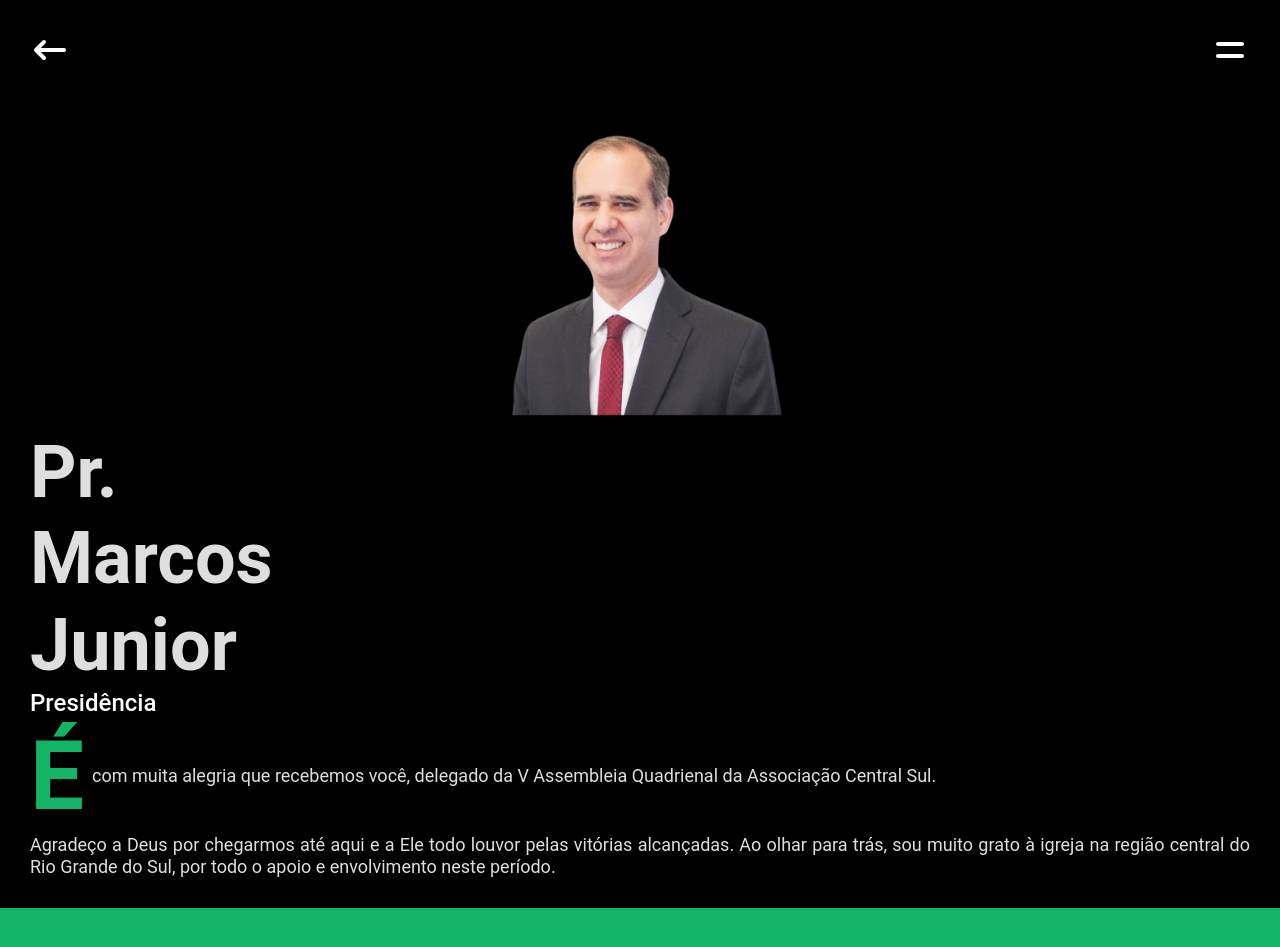
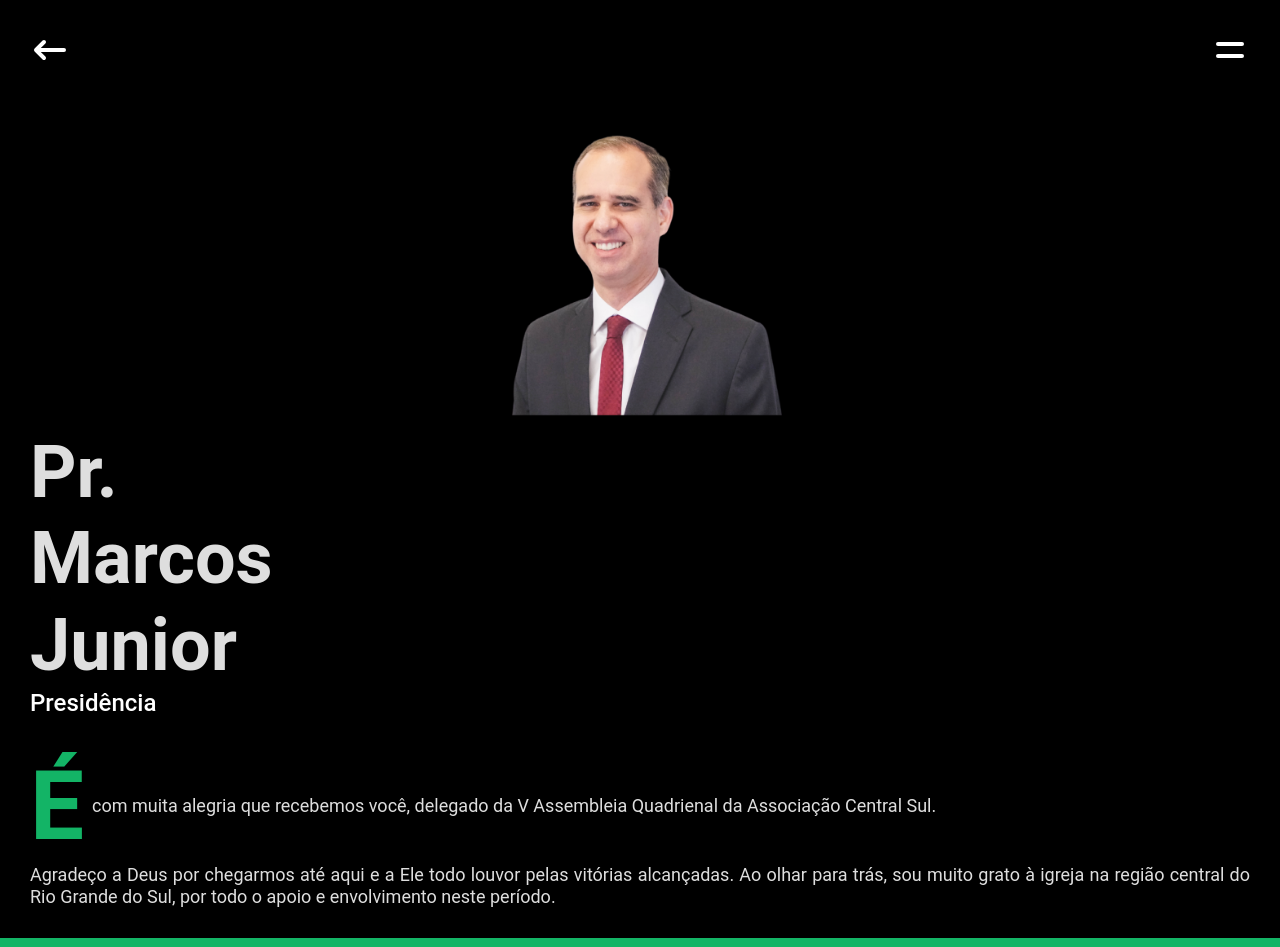
Before and after one commit to luizpaulolppa/site-quadrienal, a React (Create React App) app: page /marcos-junior in a window 1280 px wide. Shown: the top 947 px of the page. Built offline with nearby package versions, Linux system fonts and the light colour scheme.

Commit message:
fixed text

```diff
--- a/src/pages/MarcosJunior/styles.ts
+++ b/src/pages/MarcosJunior/styles.ts
@@ -43,7 +43,9 @@ export const Role = styled.div`
   color: #FFFFFF;
 `;
 
-export const TextContainer = styled.div``;
+export const TextContainer = styled.div`
+  margin-top: 30px;
+`;
 
 export const TextCapitularContainer = styled.div`
   display: flex;
```
